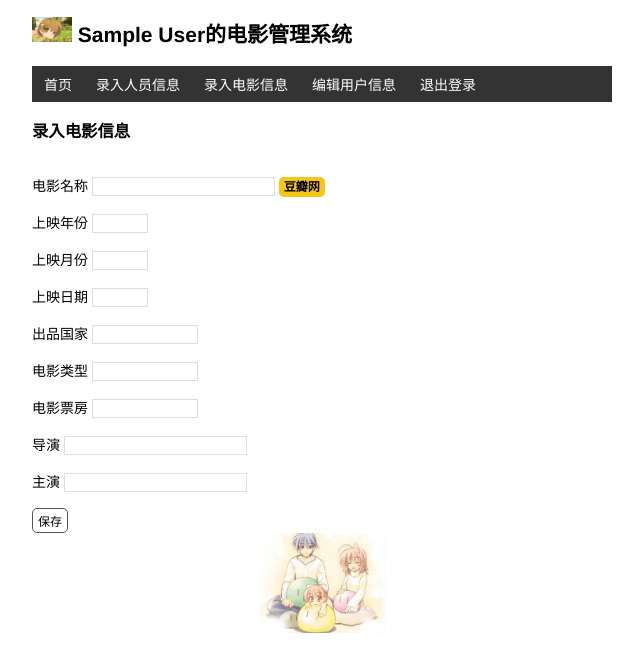
After one commit to Charliewzyyy/wzyhomework, a Flask app: page /add_movie in a window 1280 px wide. The commit adds this page. Shown: the top 672 px of the page, without its empty margins (318-961 px from the left). Run offline with Flask 3, Linux system fonts and the light colour scheme; the visitor is signed in with stand-in values (Sample User, id 1).

Commit message:
添加了录入电影的代码和html，删除了index中的对应内容

```diff
--- a/app.py
+++ b/app.py
@@ -212,21 +212,6 @@ def index():
         if not current_user.is_authenticated:  # 仅需要禁止未登录用户创建新条目
             return redirect(url_for('index'))  # 重定向到主页
 
-        # 获取表单数据
-        title = request.form.get('title')  # 传入表单对应输入字段的name值
-        year = request.form.get('year')
-        # 验证数据
-        if not title or not year or len(year) > 4 or len(title) > 60:
-            flash('输入错误！')  # 显示错误提示
-            return redirect(url_for('index'))  # 重定向回主页
-        # 保存表单数据到数据库
-        movie = Movie(title=title, year=year)  # 创建记录1
-        db.session.add(movie)  # 添加到数据库会话
-        db.session.commit()  # 提交数据库会话
-        flash('电影条目成功创建~')  # 显示成功创建的提示
-        return redirect(url_for('index'))  # 重定向回主页
-
-    # user = User.query.first()  # 读取用户记录 # 有inject_user()了，就可以不用了
     movies = Movie.query.all()  # 读取所有电影记录
     return render_template('index.html', movies=movies)
 
@@ -276,9 +261,6 @@ def settings():
             flash('输入错误！')
             return redirect(url_for('settings'))
 
-        # current_user.name = name  # 将当前登录用户的名称更新为新输入的名称
-        # current_user 会返回当前登录用户的数据库记录对象
-        # 等同于下面的用法
         user = User.query.first()
         user.name = name
         db.session.commit()  # 提交数据库会话，保存更改
@@ -322,6 +304,63 @@ def add_actor():
         return redirect(url_for('index'))
 
     return render_template('add_actor.html')
+
+
+### 录入电影
+@app.route('/add_movie', methods=['GET', 'POST'])
+@login_required
+def add_movie():
+    if request.method == 'POST':
+        # 获取表单数据
+        title = request.form['title']
+        year = request.form['year']
+        month = request.form['month']
+        day = request.form['day']
+        country = request.form['country']
+        type = request.form['type']
+        box = request.form['box']
+        director = request.form['director']
+        star = request.form['star']
+
+        # 检查输入是否合规
+        if not title or not year or not month or not day or not country or not type or not box \
+                or int(year) > 2024 or int(year) < 1900 or int(month) > 12 or int(month) < 0 or int(day) > 31 \
+                or int(day) < 0 or len(title) > 20 or len(country) > 10 or len(type) > 10 or float(box) < 0 \
+                or not_digits(year) or not_digits(month) or not_digits(day) or not_chinese(country) \
+                or not_chinese(type) or not_digits(box):
+            flash('输入错误！')
+            return redirect(url_for('add_movie'))  # 重定向回对应的编辑页面
+
+        # 检查电影是否已存在
+        existing_movie = Movie.query.filter_by(title=title).first()
+        if existing_movie:
+            flash('已存在该电影！')
+            return redirect(url_for('add_movie'))
+
+        # 检查人员是否已存在
+        existing_director = Actor.query.filter_by(name=director).first()
+        existing_star = Actor.query.filter_by(name=star).first()
+        if not existing_director or not existing_star:
+            flash('不存在该人员！请先录入人员信息！')
+            return redirect(url_for('add_movie'))
+
+        # 如果电影不存在且人员已存在，则创建新电影和映射关系
+        new_movie = Movie(title=title, year=year, month=month, day=day, country=country, type=type, box=box)
+
+        db.session.add(new_movie)  # 为了获取id 必须先提交new_movie
+        db.session.commit()
+
+        new_Relation_director = MovieActorRelation(movie_id=new_movie.id, actor_id=existing_director.id, relation_type='导演')
+        new_Relation_star = MovieActorRelation(movie_id=new_movie.id, actor_id=existing_star.id, relation_type='主演')
+
+        db.session.add(new_Relation_director, new_Relation_star)
+        db.session.commit()
+        flash('电影成功录入~')
+
+        # 可以选择重定向到演员列表页面或其他页面
+        return redirect(url_for('index'))
+
+    return render_template('add_movie.html')
 
 
 ### 检查输入的字符串是否全都是汉字
--- a/templates/add_actor.html
+++ b/templates/add_actor.html
@@ -10,7 +10,7 @@
     <br><br>
     国家 <input type="text" name="country" autocomplete="on" required>
     <br><br>
-    <input class="btn" type="submit" name="submit" value="录入人员信息">
+    <input class="btn" type="submit" name="submit" value="保存">
     <br>
   </form>
 {% endblock %}
--- /dev/null
+++ b/templates/add_movie.html
@@ -0,0 +1,37 @@
+{% extends 'base.html' %}
+
+{% block content %}
+  <h3>录入电影信息</h3>
+  <form method="post">
+    <br>
+    电影名称 <input type="text" id="movieTitle" name="title" autocomplete="on" required>
+    <a class="imdb" href="#" id="searchLink" title="在豆瓣网中查询该电影" onclick="searchDouban()">豆瓣网</a>
+    <br><br>
+    上映年份 <input type="text" name="year" autocomplete="on" required>
+    <br><br>
+    上映月份 <input type="text" name="month" autocomplete="on" required>
+    <br><br>
+    上映日期 <input type="text" name="day" autocomplete="on" required>
+    <br><br>
+    出品国家 <input type="text" name="country" autocomplete="on" required>
+    <br><br>
+    电影类型 <input type="text" name="type" autocomplete="on" required>
+    <br><br>
+    电影票房 <input type="text" name="box" autocomplete="on" required>
+    <br><br>
+    导演 <input type="text" name="director" autocomplete="on" required>
+    <br><br>
+    主演 <input type="text" name="star" autocomplete="on" required>
+    <br><br>
+    <input class="btn" type="submit" name="submit" value="保存">
+    <br>
+  </form>
+
+  <script>
+    function searchDouban() {
+      var title = document.getElementById('movieTitle').value;
+      var doubanLink = 'https://movie.douban.com/subject_search?search_text=' + encodeURIComponent(title);
+      window.open(doubanLink, '_blank');
+    }
+  </script>
+{% endblock %}
--- a/templates/base.html
+++ b/templates/base.html
@@ -26,6 +26,7 @@
             {# 如果用户已经登录，就显示设置和登出链接，否则显示登录链接 #}
             {% if current_user.is_authenticated %}
             <li><a href="{{ url_for('add_actor') }}">录入人员信息</a></li>
+            <li><a href="{{ url_for('add_movie') }}">录入电影信息</a></li>
             <li><a href="{{ url_for('settings') }}">编辑用户信息</a></li>
             <li><a href="{{ url_for('logout') }}">退出登录</a></li>
             {% else %}
--- a/templates/edit.html
+++ b/templates/edit.html
@@ -19,13 +19,13 @@
     电影类型 <input type="text" name="type" autocomplete="on" required value="{{ movie.type }}">
     <br><br>
     电影票房 <input type="text" name="box" autocomplete="on" required value="{{ movie.box }}">
-    {# 导演输入框 #}
+    {# 人员输入框 #}
     <br><br>
     导演 <input type="text" name="director" autocomplete="on" required value="{{ director_name }}">
     <br><br>
     主演 <input type="text" name="star" autocomplete="on" required value="{{ star_name }}">
     <br><br>
-    <input class="btn" type="submit" name="submit" value="更新信息">
+    <input class="btn" type="submit" name="submit" value="保存">
     <br>
 </form>
 {% endblock %}
```
Also changed, not shown: data.db.baiduyun.uploading.cfg (deleted, +0 -16 lines), templates/index.html (+10 -10 lines).
